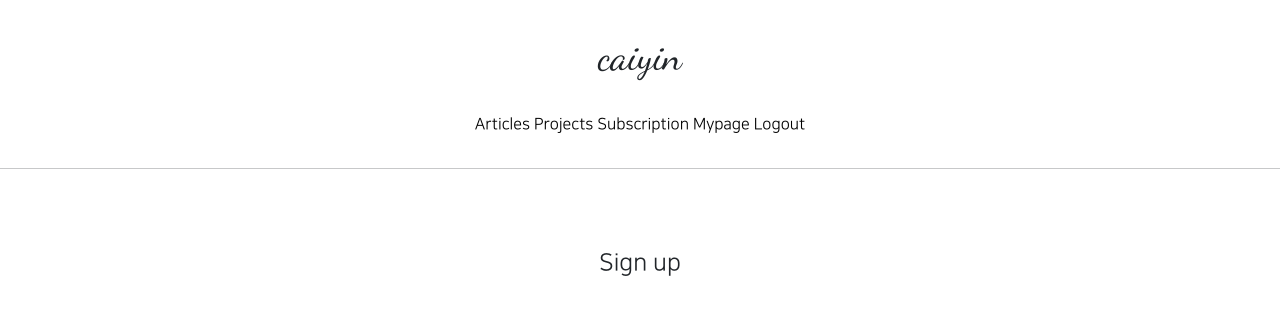
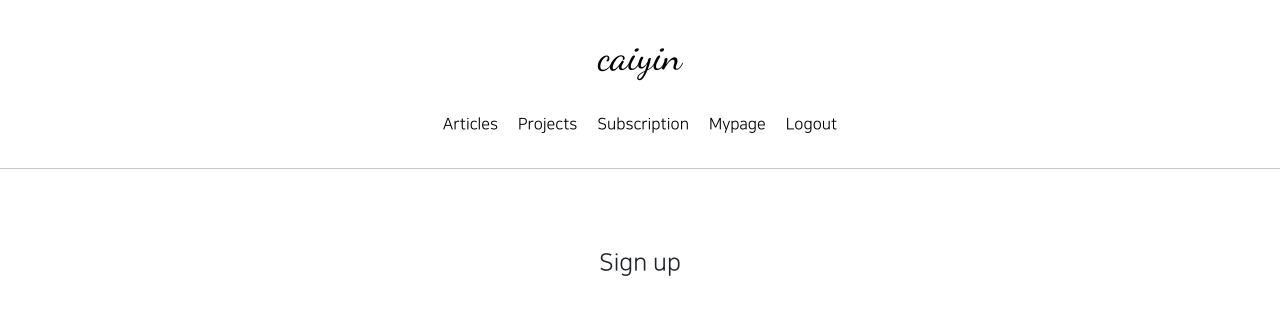
Before and after one commit to caiyin0211/gis, a Django app: page /accounts/create/ in a window 1280 px wide. Shown: the top 327 px of the page. Run offline with Django 3.2, Linux system fonts and the light colour scheme; the visitor is signed in with stand-in values (Sample User, id 1); parts of the project's set-up code (start-up, migrations or seed data) failed here and were passed over; some libraries are stand-ins or nearby versions.

Commit message:
8/30 commit4

```diff
--- a/articleapp/models.py
+++ b/articleapp/models.py
@@ -13,7 +13,7 @@ class Article(models.Model):
     project = models.ForeignKey(Project,
                                 on_delete=models.SET_NULL,
                                 related_name='article',
-                                null=True)
+                                null=True, blank=True)
 
     title = models.CharField(max_length=200, null=True)
     image = models.ImageField(upload_to='article/', null=True)
--- a/djangoProject/urls.py
+++ b/djangoProject/urls.py
@@ -18,7 +18,11 @@ from django.conf.urls.static import static
 from django.contrib import admin
 from django.urls import path, include
 
+from articleapp.views import ArticleListView
+
 urlpatterns = [
+    path('', ArticleListView.as_view(), name='home'),
+
     path('admin/', admin.site.urls),
     path('accounts/', include('accountapp.urls')),
     path('profiles/', include('profileapp.urls')),
--- a/templates/header.html
+++ b/templates/header.html
@@ -1,22 +1,26 @@
 <div style="text-align: center">
 
     <div class="caiyin_header_logo">
-        <h1>caiyin</h1>
+        <h1>
+            <a href="{% url 'home' %}">
+                caiyin
+            </a>
+        </h1>
 
     </div>
     <div class="caiyin_header_button">
-        <span>
+        <span class="mx-2">
             <a href="{% url 'articleapp:list' %}">
                 Articles
             </a>
         </span>
-        <span>
+        <span class="mx-2">
             <a href="{% url 'projectapp:list' %}">
                 Projects
             </a>
         </span>
      {% if user.is_authenticated%}
-        <span>
+        <span class="mx-2">
             <a href="{% url 'subscribeapp:list' %}">
                 Subscription
             </a>
@@ -27,26 +31,26 @@
 
         {% if not user.is_authenticated %}
 
-            <span>
+            <span class="mx-2">
             <a href="{% url 'accountapp:login' %}">
                 Login
             </a>
 
         </span>
 
-            <span>
+            <span class="mx-2">
             <a href="{% url 'accountapp:create' %}">
                Signup
             </a>
 
         </span>
         {% else %}
-            <span>
+            <span class="mx-2">
             <a href="{% url 'accountapp:detail' pk=user.pk %}">
                 Mypage
             </a>
         </span>
-            <span>
+            <span class="mx-2">
             <a href="{% url 'accountapp:logout' %}">
                 Logout
             </a>
```
Also changed, not shown: articleapp/migrations/0004_alter_article_project.py (added).
